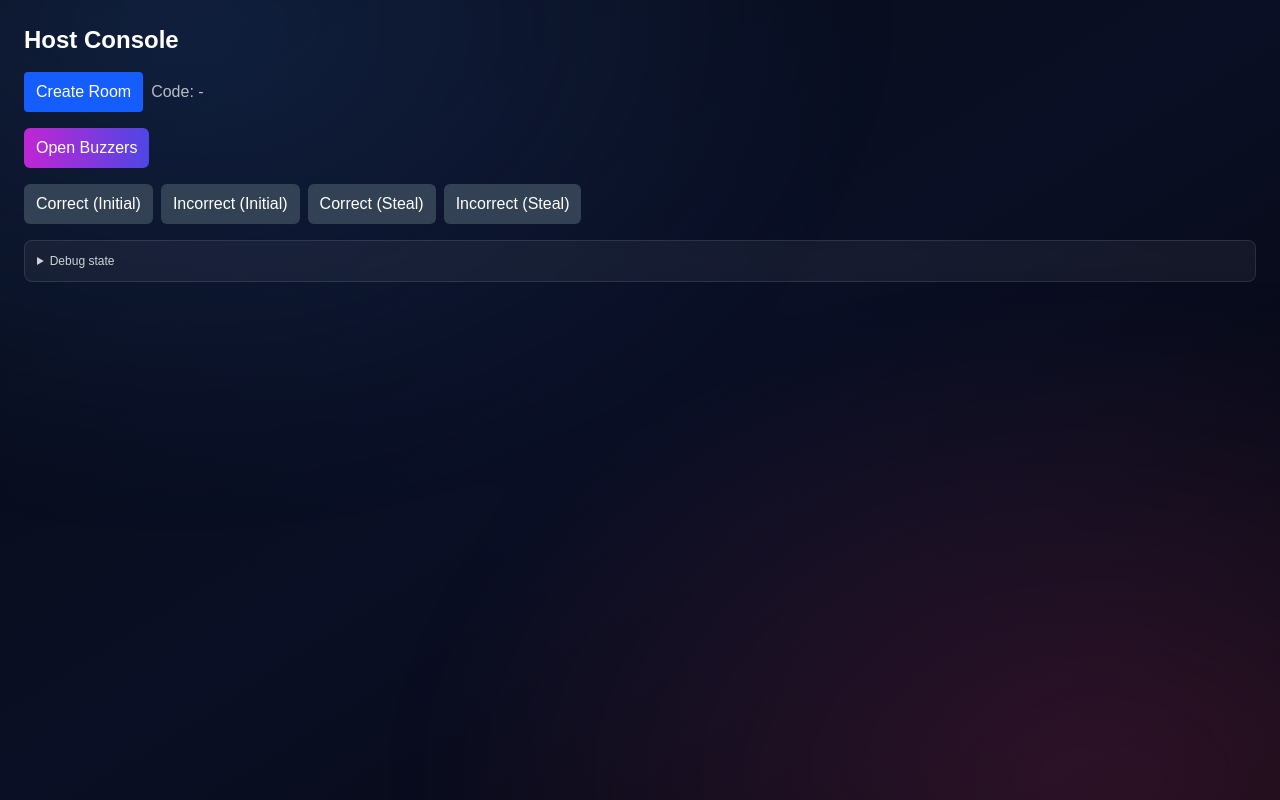
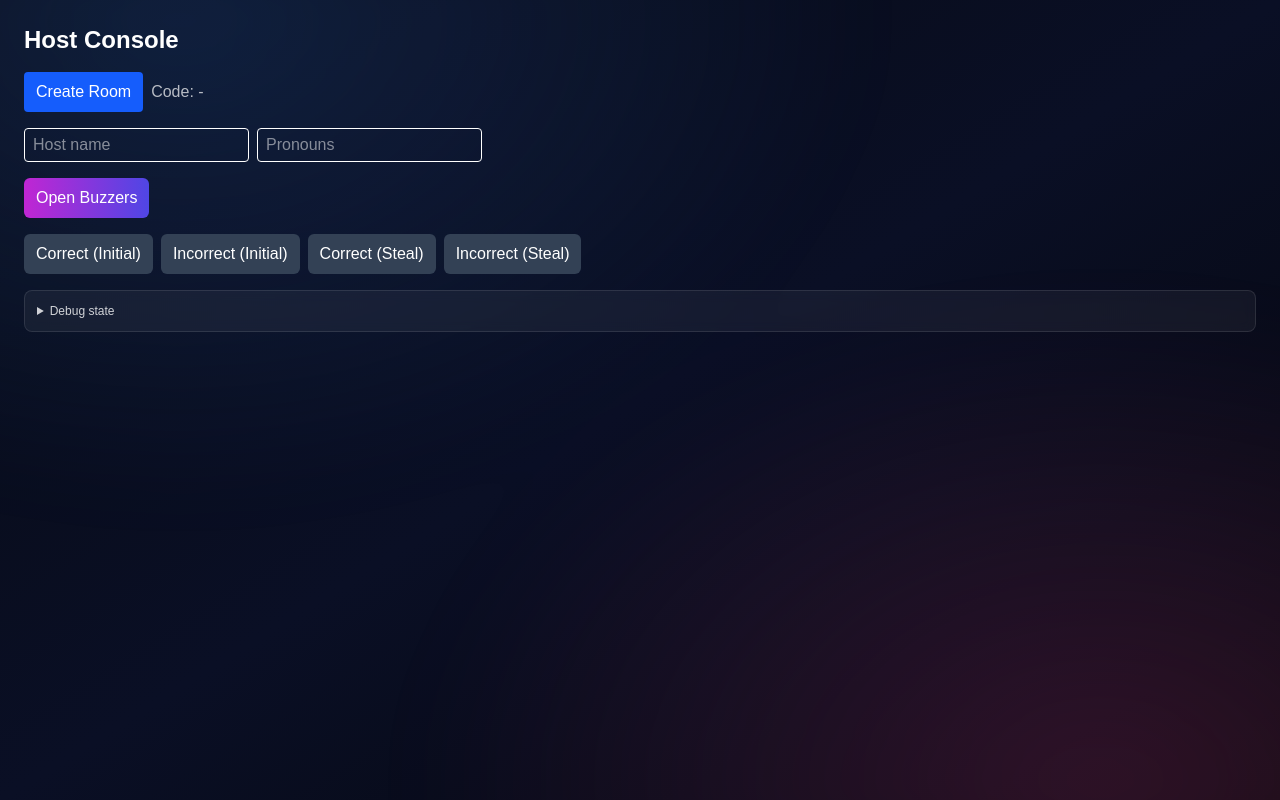
Before and after one commit to Liquidkourage/BuzzKill, a Next.js app in the folder apps/web/: page /host in a window 1280 px wide. Built offline with nearby package versions, Linux system fonts and the light colour scheme; no server answers.

Commit message:
Host label: add READER: {name} ({pronouns}) badge on host video; inputs on host page

```diff
--- a/apps/web/src/app/host/page.tsx
+++ b/apps/web/src/app/host/page.tsx
@@ -11,6 +11,8 @@ import BigTimer from "@/components/BigTimer";
 
 export default function HostPage() {
   const [code, setCode] = useState<string>("");
+  const [hostName, setHostName] = useState<string>("");
+  const [hostPronouns, setHostPronouns] = useState<string>("");
   const [state, setState] = useState<unknown>(null);
 
   useEffect(() => {
@@ -41,6 +43,10 @@ export default function HostPage() {
       <div className="flex gap-2 items-center">
         <button className="px-3 py-2 rounded bg-blue-600 text-white" onClick={createRoom}>Create Room</button>
         <span className="opacity-70">Code: {code || "-"}</span>
+      </div>
+      <div className="flex gap-2 items-center flex-wrap">
+        <input className="border px-2 py-1 rounded" placeholder="Host name" value={hostName} onChange={e => setHostName(e.target.value)} />
+        <input className="border px-2 py-1 rounded" placeholder="Pronouns" value={hostPronouns} onChange={e => setHostPronouns(e.target.value)} />
       </div>
       {/* HUD: scores, question, phase */}
       {state && (
@@ -83,6 +89,7 @@ export default function HostPage() {
           code={code}
           identity={`host-${code}`}
           hostIdentity={`host-${code}`}
+          hostLabel={hostName ? `READER: ${hostName}${hostPronouns ? ` (${hostPronouns})` : ''}` : undefined}
           leftIdentities={(state as any)?.slots?.A || []}
           rightIdentities={(state as any)?.slots?.B || []}
           screen={<div className="w-full h-full flex items-center justify-center text-xl opacity-80">Game Screen</div>}
--- a/apps/web/src/components/StageVideoLayout.tsx
+++ b/apps/web/src/components/StageVideoLayout.tsx
@@ -11,9 +11,10 @@ interface Props {
   rightIdentities: string[]; // playerIds for team B
   hostIdentity: string; // e.g., host-<code>
   screen?: React.ReactNode;
+  hostLabel?: string;
 }
 
-export default function StageVideoLayout({ code, identity, leftIdentities, rightIdentities, hostIdentity, screen }: Props) {
+export default function StageVideoLayout({ code, identity, leftIdentities, rightIdentities, hostIdentity, screen, hostLabel }: Props) {
   const [, setRoom] = useState<Room | null>(null);
   const [error, setError] = useState<string | null>(null);
   const [connState, setConnState] = useState<string>("disconnected");
@@ -111,7 +112,14 @@ export default function StageVideoLayout({ code, identity, leftIdentities, right
       ))}
       {/* Host top-middle */}
       <div className="col-[2] row-[1/3] bg-black/80">
-        <div className="relative w-full h-full aspect-video">{renderRemote(hostIdentity)}</div>
+        <div className="relative w-full h-full aspect-video">
+          {renderRemote(hostIdentity)}
+          {hostLabel ? (
+            <div className="absolute bottom-1 left-1 text-xs bg-black/60 text-white px-2 py-0.5 rounded">
+              {hostLabel}
+            </div>
+          ) : null}
+        </div>
       </div>
       {/* Screen bottom-middle */}
       <div className="col-[2] row-[3/5] bg-black/80">
```
